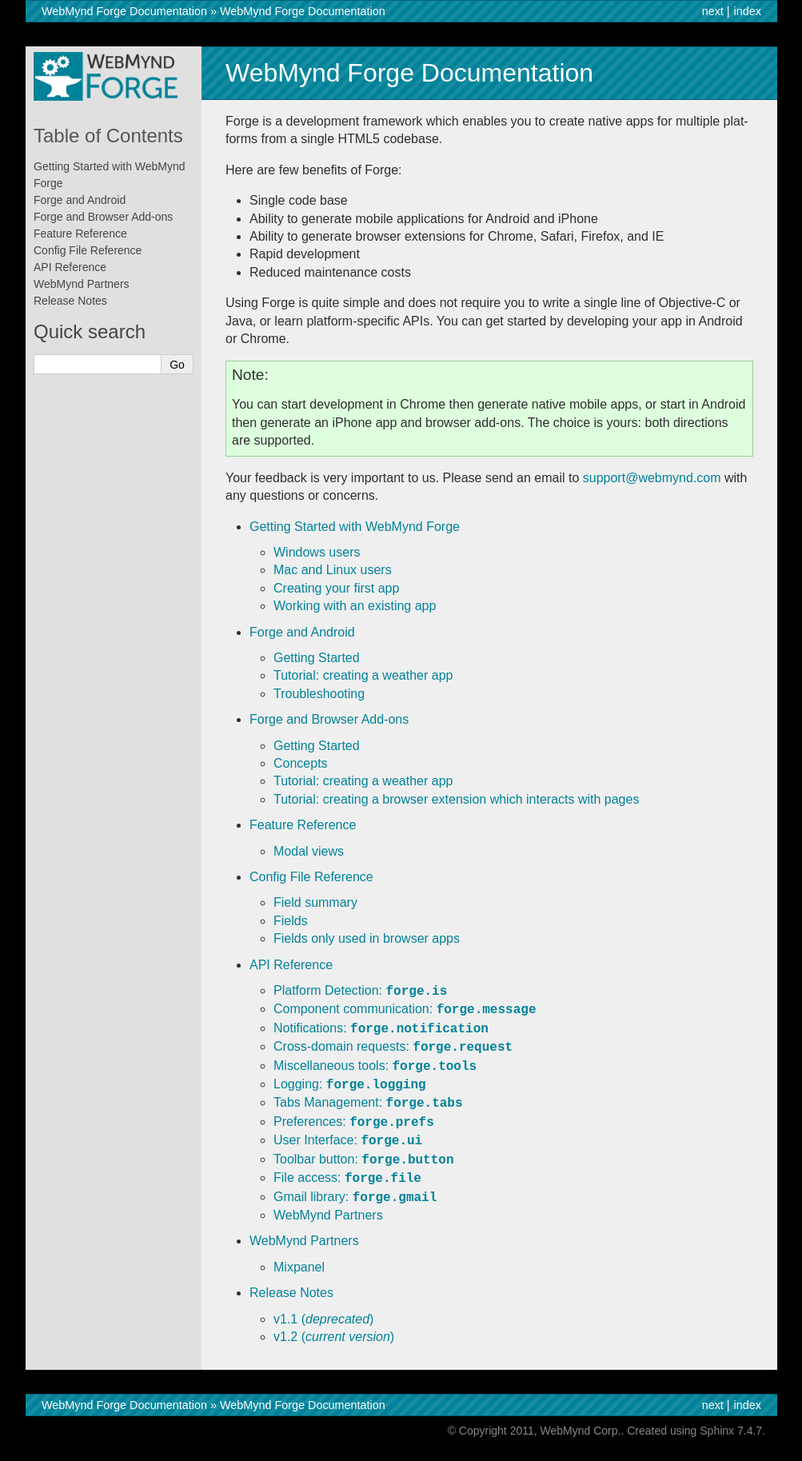
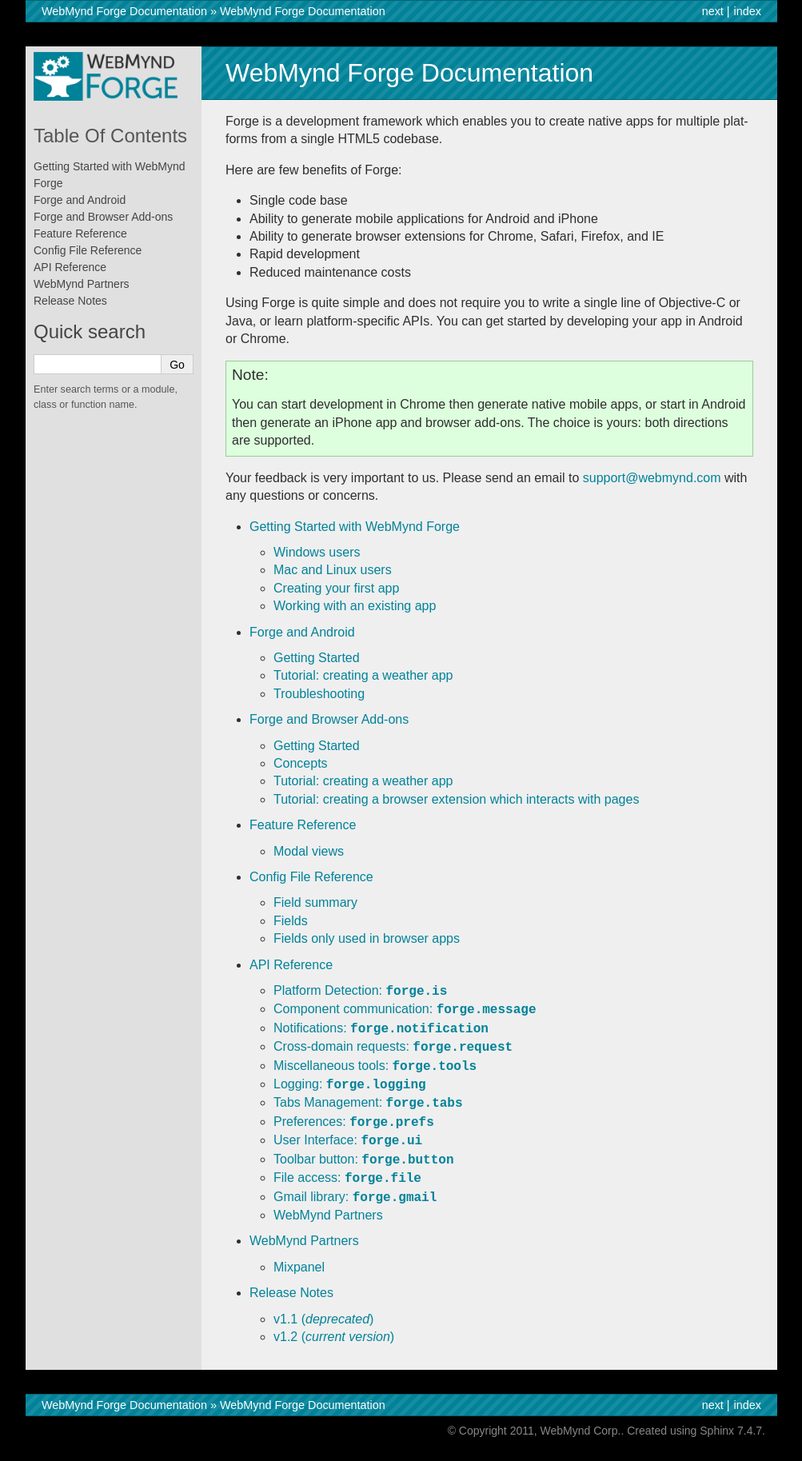
Before and after one commit to trigger-corp/Forge-Documentation, a Sphinx documentation site: the page built from source/index.rst, in a window 1280 px wide. Shown: the whole page at 80% size, without its empty margins (138-1141 px from the left). Built offline with Sphinx 7.4.7, drawn with Linux system fonts in a browser that asks for light colours; some web fonts are replaced.

Commit message:
manually add sidebar templates

```diff
--- /dev/null
+++ b/source/_templates/globaltoc.html
@@ -0,0 +1,11 @@
+{#
+    basic/globaltoc.html
+    ~~~~~~~~~~~~~~~~~~~~
+
+    Sphinx sidebar template: global table of contents.
+
+    :copyright: Copyright 2007-2011 by the Sphinx team, see AUTHORS.
+    :license: BSD, see LICENSE for details.
+#}
+<h3><a href="{{ pathto(master_doc) }}">{{ _('Table Of Contents') }}</a></h3>
+{{ toctree() }}
--- /dev/null
+++ b/source/_templates/searchbox.html
@@ -0,0 +1,24 @@
+{#
+    basic/searchbox.html
+    ~~~~~~~~~~~~~~~~~~~~
+
+    Sphinx sidebar template: quick search box.
+
+    :copyright: Copyright 2007-2011 by the Sphinx team, see AUTHORS.
+    :license: BSD, see LICENSE for details.
+#}
+{%- if pagename != "search" %}
+<div id="searchbox" style="display: none">
+  <h3>{{ _('Quick search') }}</h3>
+    <form class="search" action="{{ pathto('search') }}" method="get">
+      <input type="text" name="q" />
+      <input type="submit" value="{{ _('Go') }}" />
+      <input type="hidden" name="check_keywords" value="yes" />
+      <input type="hidden" name="area" value="default" />
+    </form>
+    <p class="searchtip" style="font-size: 90%">
+    {{ _('Enter search terms or a module, class or function name.') }}
+    </p>
+</div>
+<script type="text/javascript">$('#searchbox').show(0);</script>
+{%- endif %}
--- a/source/conf.py
+++ b/source/conf.py
@@ -152,10 +152,10 @@ html_use_smartypants = False
 
 # Custom sidebar templates, maps document names to template names.
 # html_sidebars = {}
+
 html_sidebars = {
 	'**': ['globaltoc.html', 'searchbox.html'],
 }
-
 
 # Additional templates that should be rendered to pages, maps page names to
 # template names.
```
